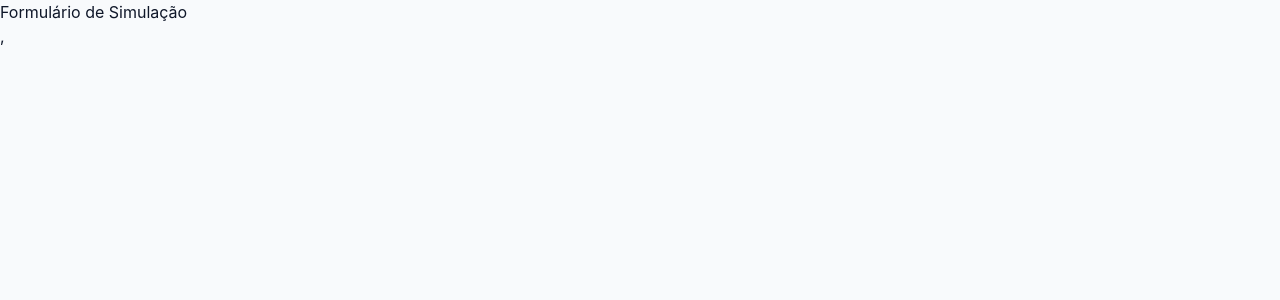
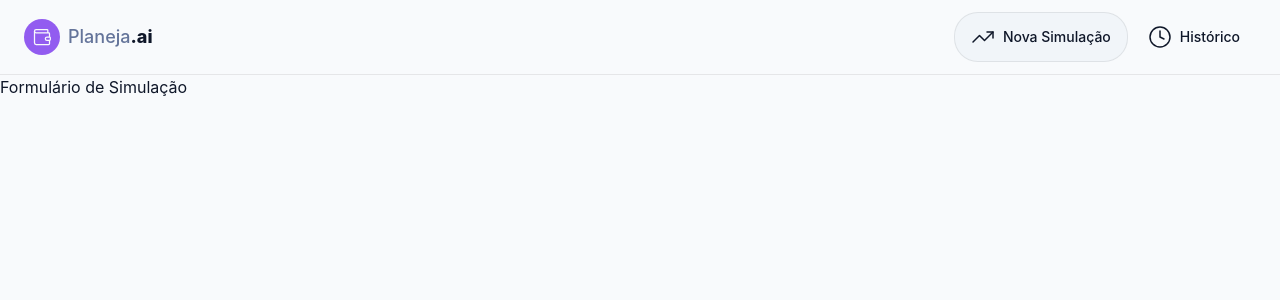
Before and after one commit to gbpinheiro1/planeja-ai, a React (Vite) app: page / in a window 1280 px wide. Shown: the top 300 px of the page. Built offline with nearby package versions, Linux system fonts and the light colour scheme.

Commit message:
feat: creates header component and the app base layout

```diff
--- /dev/null
+++ b/src/components/layout/RootLayout.tsx
@@ -0,0 +1,12 @@
+import { Outlet } from "react-router"
+
+import { Header } from "../shared/Header"
+
+export function RootLayout() {
+  return (
+    <>
+      <Header />
+      <Outlet />
+    </>
+  )
+}
--- /dev/null
+++ b/src/components/shared/Header.tsx
@@ -0,0 +1,40 @@
+import { Wallet } from "lucide-react"
+import { useNavigate } from "react-router"
+import { Button } from "./Button"
+import { TrendingUp, Clock } from "lucide-react"
+
+export function Header() {
+  const navigate = useNavigate()
+
+  return (
+    <header className="border-b border-(--border) px-6 py-3">
+      <nav className="flex items-center justify-between">
+        <div className="flex items-center gap-2">
+          <div className="bg-primary flex h-9 w-9 items-center justify-center rounded-full">
+            <Wallet size={20} className="text-primary-foreground" />
+          </div>
+          <span className="text-lg">
+            <span className="text-muted-foreground font-medium">Planeja</span>
+            <span className="font-extrabold">.ai</span>
+          </span>
+        </div>
+        <div className="flex items-center gap-1">
+          <Button
+            variant="secondary"
+            Icon={TrendingUp}
+            onClick={() => void navigate("/")}
+          >
+            <span className="hidden sm:inline">Nova Simulação</span>
+          </Button>
+          <Button
+            variant="ghost"
+            Icon={Clock}
+            onClick={() => void navigate("/historico")}
+          >
+            <span className="hidden sm:inline">Histórico</span>
+          </Button>
+        </div>
+      </nav>
+    </header>
+  )
+}
--- a/src/router.tsx
+++ b/src/router.tsx
@@ -1,17 +1,14 @@
 import { createBrowserRouter } from "react-router"
-import { Button } from "./components/shared/Button"
-import { PiggyBankIcon } from "lucide-react"
+
+import { RootLayout } from "./components/layout/RootLayout"
 
 export const router = createBrowserRouter([
   {
+    element: <RootLayout />,
     children: [
       {
         path: "/",
-        element: (
-          <>
-            <h1>Formulário de Simulação</h1>,{" "}
-          </>
-        ),
+        element: <h1>Formulário de Simulação</h1>,
       },
       {
         path: "/resultado",
```
